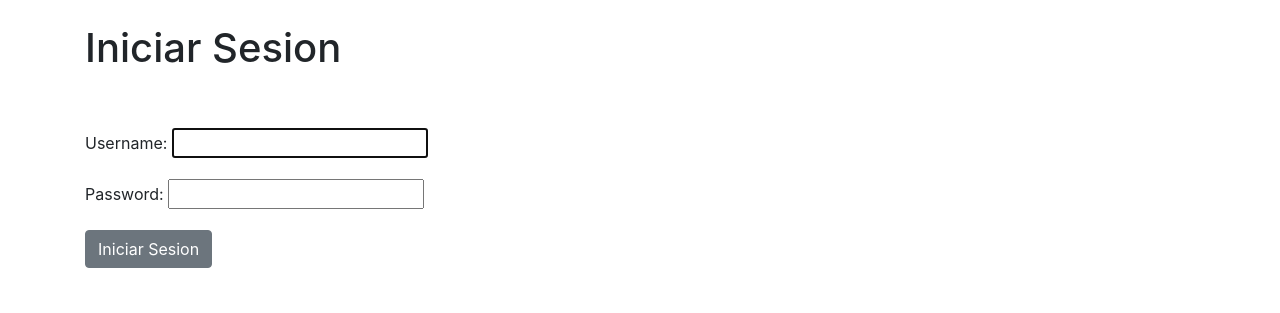
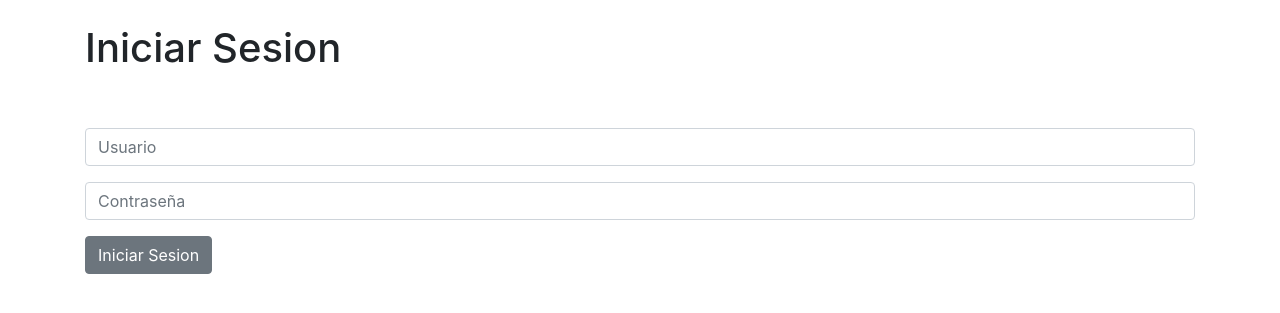
Before and after one commit to dev-jromero/blog_web_app, a Django app: page /miembros/login/ in a window 1280 px wide. Shown: the part 56-369 px from the top of the page. Run offline with Django 3.2, Linux system fonts and the light colour scheme; some libraries are stand-ins or nearby versions.

Commit message:
modificando el login

```diff
--- a/myblog/miembros/templates/registration/login.html
+++ b/myblog/miembros/templates/registration/login.html
@@ -9,8 +9,16 @@
 <div class="form-group">
     <form method="POST">
         {% csrf_token %}
-        {{ form.as_p }}
-        <button class="btn btn-secondary">Iniciar Sesion</button>
+        <form>
+            <div class="form-group">
+              <input type="text" class="form-control" name="username" placeholder="Usuario">
+            </div>
+            <div class="form-group">
+              <input type="password" class="form-control" name="password" placeholder="Contraseña">
+            </div>
+            <button class="btn btn-secondary">Iniciar Sesion</button>
+          </form>
+
     </form>
 </div>
 
--- a/myblog/myblog/settings.py
+++ b/myblog/myblog/settings.py
@@ -106,9 +106,9 @@ AUTH_PASSWORD_VALIDATORS = [
 # Internationalization
 # https://docs.djangoproject.com/en/3.0/topics/i18n/
 
-LANGUAGE_CODE = 'en-us'
+LANGUAGE_CODE = 'es'
 
-TIME_ZONE = 'UTC'
+TIME_ZONE = 'America/Lima'
 
 USE_I18N = True
 
```
